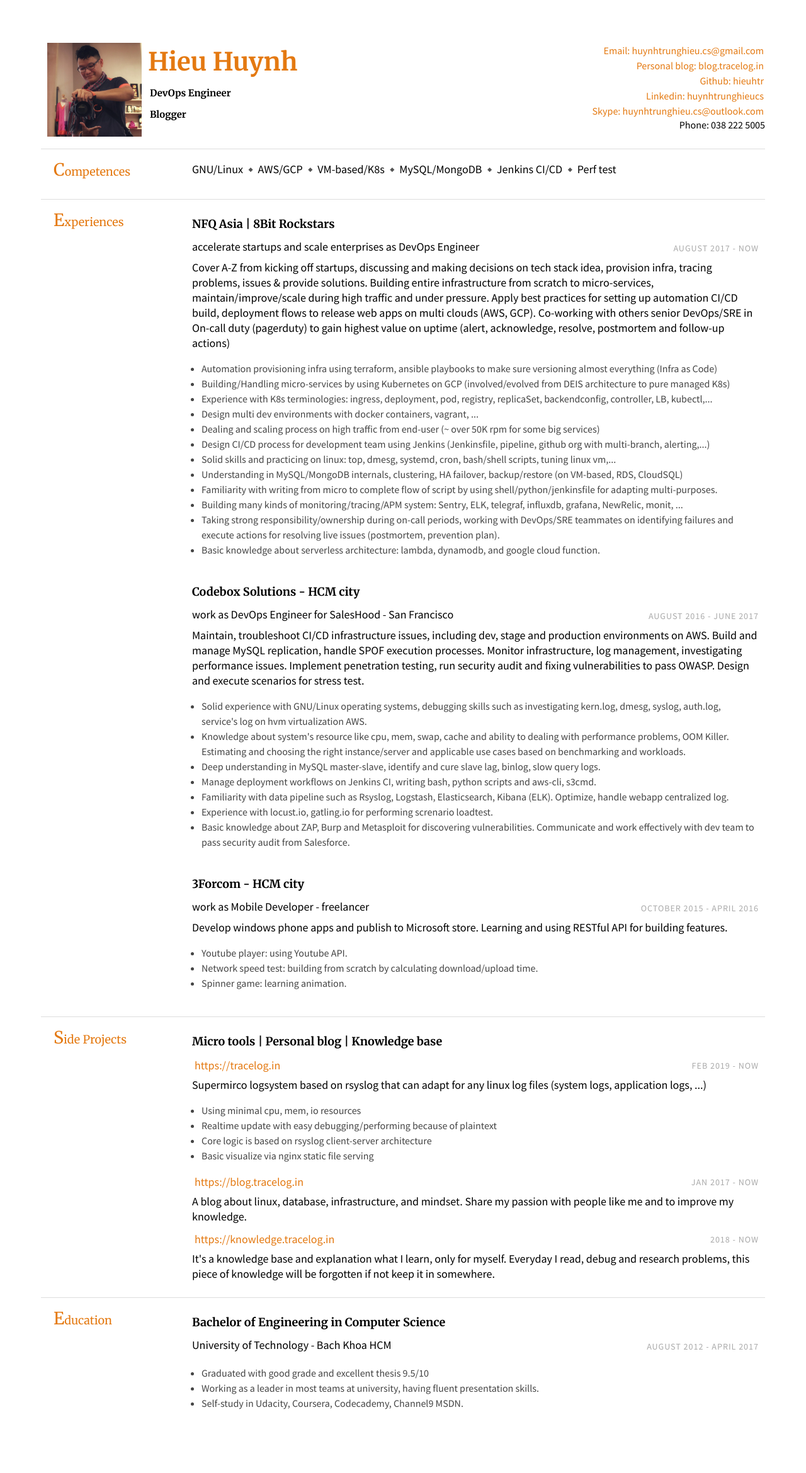
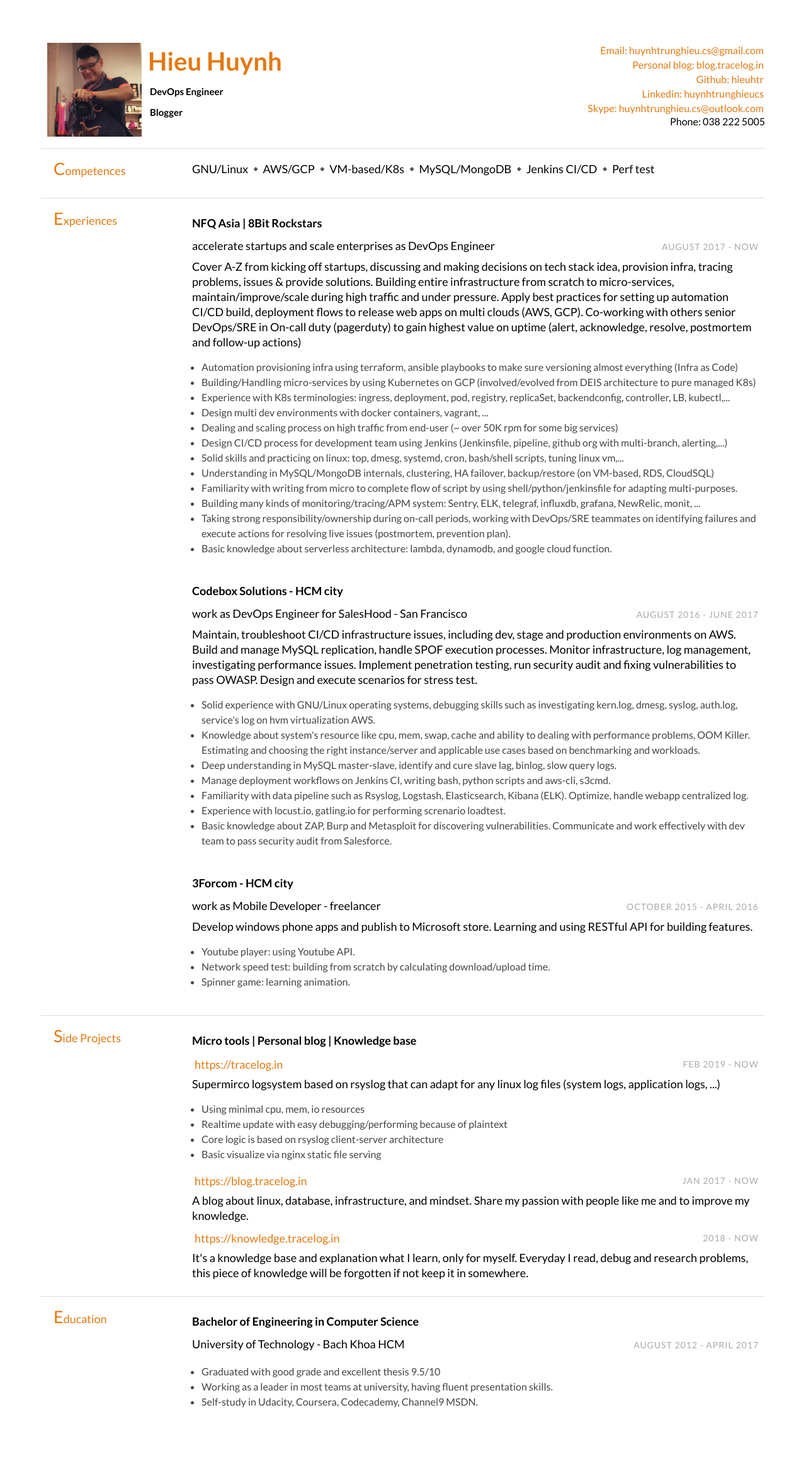
Before and after one commit to duykhang68/duykhang68.github.io, a Jekyll site: the page hireme.html, which Jekyll copies as it is, in a window 1280 px wide. Shown: the whole page at 63% size. Built offline with Jekyll 4.4.1, drawn with Linux system fonts in a browser that asks for light colours.

Commit message:
Update for hireme section

```diff
--- a/hireme.css
+++ b/hireme.css
@@ -1,7 +1,7 @@
 body { margin: 0;
        padding: 0;
-       background-color: #fff font-size: 12px;
-       font-family: 'Source Sans Pro', sans-serif;
+       background-color: #fff font-size: 11px;
+       font-family: 'Lato', sans-serif;
        -webkit-font-smoothing: subpixel-antialiased;
 }
 * { box-sizing: border-box;
@@ -17,28 +17,28 @@
      color:#e47911;
      padding: 0 10px 10px;
      border-radius:2px;
-    font-family: 'Merriweather', serif;
+    font-family: 'Lato', serif;
 }
 h2 { color: #e47911;
      width: 150px;
      font-size: 18px;
      padding-left: 20px;
      font-weight:400;
-     font-family: 'Merriweather', serif;
+     font-family: 'Lato', serif;
 }
 h2:first-letter { font-size: 150%; }
 h3 { font-size: 18px;
      font-weight: bold;
      margin-bottom: 0;
      line-height: 28px;
-     font-family: 'Merriweather', serif;
+     font-family: 'Lato', serif;
 }
 h4 { font-weight: 300;
      margin: 5px 0 0;
      font-size: 15px;
      padding: 0 13px 10px;
      border-radius:2px;
-    font-family: 'Merriweather', serif;
+    font-family: 'Lato', serif;
 }
 h2, h3 { margin-top: 5px }
 a { color: #e47911;
@@ -74,14 +74,14 @@
                 padding: 0 10px;
 }
 .subsection { margin: 10px 0 5px }
-.desc { font-size: 16px; font-family: 'Source Sans Pro', sans-serif; color:#444;}
+.desc { font-size: 16px; font-family: 'Lato', sans-serif; color:#444;}
 .contact-info { font-size: 16px;
                 text-align: right;
 }
 .light { color: #aaa;letter-spacing:1px;
          font-size: 14px;
          line-height:28px;
-         font-family: 'Source Sans Pro', sans-serif;
+         font-family: 'Lato', sans-serif;
          text-transform:uppercase;
 }
 ul{
--- a/hireme.html
+++ b/hireme.html
@@ -4,7 +4,7 @@
         <meta charset="UTF-8">
         <title>Hieu Huynh - Resume</title>
         <link rel="stylesheet" href="/hireme.css">
-        <link href="https://fonts.googleapis.com/css?family=Merriweather:300,400,700|Source+Sans+Pro:400,400i" rel="stylesheet">
+        <link href='https://fonts.googleapis.com/css?family=Lato:400,700' rel='stylesheet' type='text/css'>
 	<!-- Fathom - simple website analytics - https://github.com/usefathom/fathom -->
 	<script>
 	(function(f, a, t, h, o, m){
```
Also changed, not shown: 3 other files.
